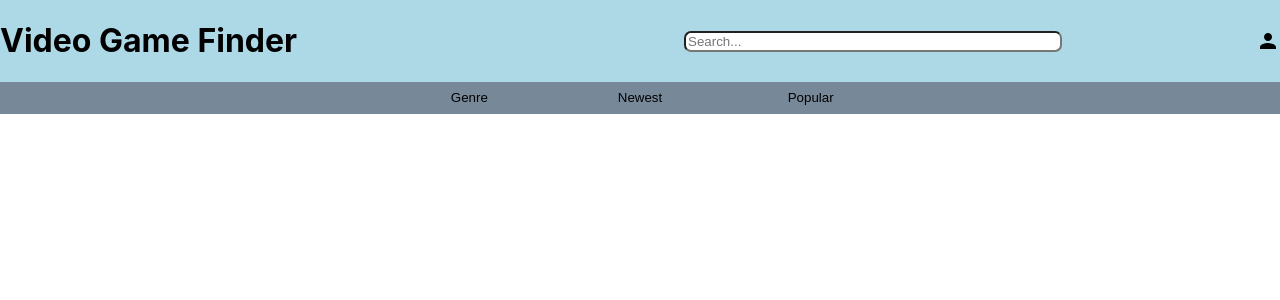
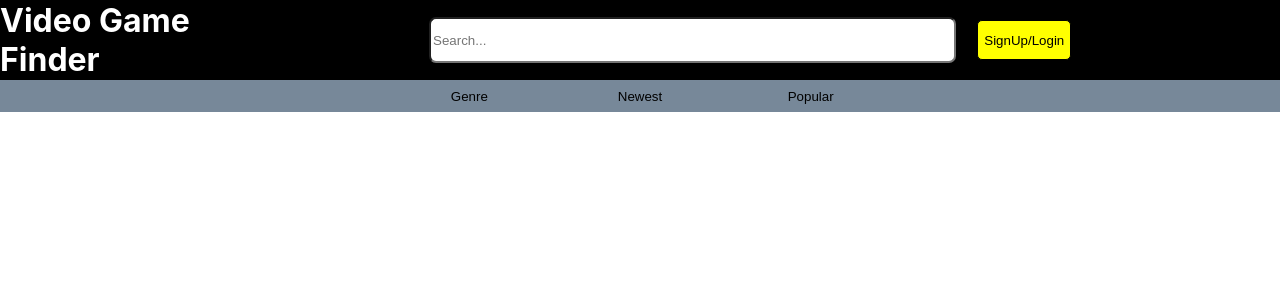
Before and after one commit to RichardChiqui/VideoGameSearch, a React (Create React App) app: page / in a window 1280 px wide. Shown: the top 300 px of the page. Built offline with nearby package versions, Linux system fonts and the light colour scheme.

Commit message:
Added files for search results and displaying them properly

```diff
--- a/src/HeaderNavBar.tsx
+++ b/src/HeaderNavBar.tsx
@@ -11,21 +11,25 @@ export default function HeaderNavBar(){
 
 
             <div className="topNavbar">
-                {/* <SportsEsportsIcon/> */}
 
-                <h1>Video Game Finder</h1>
-                <form>
 
-                {/* <label for="tweet">Name: </label> */}
+                <h1 className='WebsiteName'>Video Game Finder</h1>
+                <div className='searchLogin'>
+                {/* <form> */}
+
+
+
                 <input type="text"
                         className="search-input"
                         placeholder="Search...">
                     </input>
 
 
-                </form>
+                {/* </form> */}
+                <button className='signinbutton'>SignUp/Login</button>
 
-                <PersonIcon/>
+                </div>
+
 
 
             </div>
--- a/src/index.css
+++ b/src/index.css
@@ -11,10 +11,14 @@ code {
   font-family: source-code-pro, Menlo, Monaco, Consolas, 'Courier New',
     monospace;
 }
+.WebsiteName{
+  color: white;
+}
 
 .topNavbar{
-  background-color: lightblue;
+  background-color: black;
   width: 100%;
+  height: 10%;
 
   display: flex;
   flex-direction: row;
@@ -24,8 +28,8 @@ code {
 
 .search-input{
   /* background-color: red; */
-  width: 200%;
-  height: 15px;
+  width: 50%;
+  height: 40px;
   border-radius: 7px;
   outline-style: none;
 }
@@ -94,3 +98,22 @@ code {
   flex-direction: column;
   background-color: rebeccapurple;
 }
+
+.signinbutton{
+  background-color: yellow;
+  border: 1px solid black;
+  border-radius: 5px;
+  margin: 2%;
+  justify-content: center; /* Horizontally center the inner div */
+  align-items: center;
+  width: max-content;
+  height: 40px;
+}
+.searchLogin{
+  display: flex;
+  flex-direction: row;
+  justify-content: center; /* Horizontally center the inner div */
+  align-items: center;
+  height: 100%;
+  width: 100%;
+}
```
Also changed, not shown: src/SearchResultItem.tsx (+4 -3 lines), src/SearchResults.tsx (+14 -2 lines).
